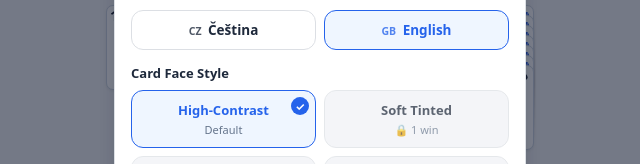
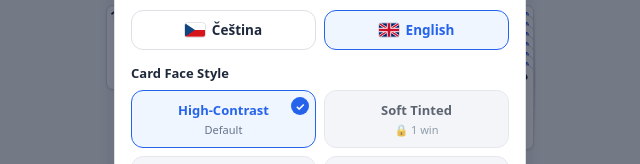
Before and after one commit to OnSnpi/Solitaire, a plain HTML site: page www/index.html in a window 1280 px wide. Both pictures are taken after a click on the button "Settings". Shown: the part 206-370 px from the top of the page, 320-960 px from the left. Drawn offline with Linux system fonts and the light colour scheme.

Commit message:
Update index.html

```diff
--- a/www/index.html
+++ b/www/index.html
@@ -643,20 +643,25 @@
       font-size: 13.5px;
       font-weight: 600;
       cursor: pointer;
-      text-align: center;
-    }
-
-    .seg-btn .lang-code {
-      font-size: 10.5px;
-      font-weight: 700;
-      opacity: 0.78;
-      margin-right: 3px;
+      display: flex;
+      align-items: center;
+      justify-content: center;
+      gap: 7px;
     }
 
     .seg-btn.active {
       border-color: var(--accent);
       background: var(--accent-soft);
       color: var(--accent);
+    }
+
+    .flag-svg {
+      width: 20px;
+      height: 14px;
+      border-radius: 2.5px;
+      box-shadow: 0 0 0 0.6px rgba(15, 23, 42, 0.22);
+      flex-shrink: 0;
+      display: block;
     }
 
     .unlock-grid {
@@ -831,7 +836,7 @@
         <stop offset="100%" stop-color="#64748b" />
       </linearGradient>
 
-      <!-- Default Card Back: Blue Diamond Lattice (Image 2 in Blue) -->
+      <!-- Default Card Back: Blue Diamond Lattice -->
       <pattern id="pat-blue-diamond" width="8.5" height="8.5" patternUnits="userSpaceOnUse" patternTransform="rotate(45)">
         <rect width="8.5" height="8.5" fill="#1d4ed8" />
         <line x1="0" y1="0" x2="8.5" y2="0" stroke="#ffffff" stroke-width="1.35" />
@@ -852,7 +857,7 @@
         <rect x="3" y="3" width="3" height="3" fill="#dc2626" />
       </pattern>
 
-      <!-- 13 Wins: Red Star-Hex Lattice (Image 1) -->
+      <!-- 13 Wins: Red Star-Hex Lattice -->
       <pattern id="pat-red-hex" width="10" height="17.32" patternUnits="userSpaceOnUse">
         <rect width="10" height="17.32" fill="#ffffff" />
         <path d="M5 0L5 17.32M0 4.33L10 12.99M10 4.33L0 12.99M0 0L10 8.66M10 0L0 8.66M0 8.66L10 17.32M10 8.66L0 17.32" stroke="#ef4444" stroke-width="0.65" />
@@ -863,7 +868,7 @@
         <circle cx="10" cy="17.32" r="1.1" fill="#ef4444" />
       </pattern>
 
-      <!-- 20 Wins: Red Tartan Plaid (recolored from Blue Tartan) -->
+      <!-- 20 Wins: Red Tartan Plaid -->
       <pattern id="pat-red-tartan" width="16" height="16" patternUnits="userSpaceOnUse" patternTransform="rotate(45)">
         <rect width="16" height="16" fill="#ffffff" />
         <line x1="0" y1="2" x2="16" y2="2" stroke="#e11d48" stroke-width="1.3" />
@@ -987,8 +992,24 @@
         <div class="setting-group">
           <div class="setting-title" id="lbl-lang-title">Jazyk / Language</div>
           <div class="segmented">
-            <button class="seg-btn" id="lang-cs"><span class="lang-code">CZ</span> &#268;e&#353;tina</button>
-            <button class="seg-btn" id="lang-en"><span class="lang-code">GB</span> English</button>
+            <button class="seg-btn" id="lang-cs">
+              <svg class="flag-svg" viewBox="0 0 30 20" xmlns="http://www.w3.org/2000/svg">
+                <rect width="30" height="10" fill="#ffffff"/>
+                <rect y="10" width="30" height="10" fill="#d7141a"/>
+                <polygon points="0,0 15,10 0,20" fill="#11457e"/>
+              </svg>
+              <span>&#268;e&#353;tina</span>
+            </button>
+            <button class="seg-btn" id="lang-en">
+              <svg class="flag-svg" viewBox="0 0 60 40" xmlns="http://www.w3.org/2000/svg">
+                <rect width="60" height="40" fill="#012169"/>
+                <path d="M0,0 L60,40 M60,0 L0,40" stroke="#ffffff" stroke-width="8"/>
+                <path d="M0,0 L60,40 M60,0 L0,40" stroke="#c8102e" stroke-width="4.5"/>
+                <path d="M30,0 V40 M0,20 H60" stroke="#ffffff" stroke-width="13"/>
+                <path d="M30,0 V40 M0,20 H60" stroke="#c8102e" stroke-width="8"/>
+              </svg>
+              <span>English</span>
+            </button>
           </div>
         </div>
 
@@ -1119,10 +1140,6 @@
       }
 
       // Face Theme 4 (10 wins): Solid 4-Color Max Contrast with Distinct Hue Separation
-      // Hearts = Crimson Red (#dc2626) + White text
-      // Diamonds = Bright Golden Yellow (#eab308) + Deep Black text (#0f172a) -> clearly distinct from Hearts!
-      // Spades = Deep Black (#0f172a) + White text
-      // Clubs = Royal Navy Blue (#1d4ed8) + White text
       function renderSolid4ColorCardSVG(card) {
         const styleMap = {
           hearts:   { bg: '#dc2626', fg: '#ffffff' },
@@ -2120,7 +2137,6 @@
         }
       }
 
-      // Helper for 8-pointed compass star in Red Rosette card back (Image 1)
       function eightPointStarSVG(cx, cy, rOuter, rInner) {
         let segs = '';
         for (let i = 0; i < 8; i++) {
@@ -2159,16 +2175,12 @@
             </svg>`;
         }
         if (themeId === 'red_rosette') {
-          // Image 1: Bold Red Border, Corner Star Medallions, Hex-Star Lattice, Center 8-Point Star
           return `
             <svg class="card-back-svg" viewBox="0 0 60 86" xmlns="http://www.w3.org/2000/svg">
               <rect width="60" height="86" rx="4" fill="#ffffff"/>
-              <!-- Outer Red Frame -->
               <rect x="3" y="3" width="54" height="80" rx="2" fill="none" stroke="#ef4444" stroke-width="3.6"/>
               <rect x="6.5" y="6.5" width="47" height="73" rx="1.5" fill="none" stroke="#ef4444" stroke-width="0.9"/>
-              <!-- Inner Geometric Hex-Star Pattern -->
               <rect x="8.5" y="8.5" width="43" height="69" fill="url(#pat-red-hex)" stroke="#ef4444" stroke-width="0.9"/>
-              <!-- 4 Corner Star Medallions -->
               <circle cx="6.5" cy="6.5" r="5.2" fill="#ffffff" stroke="#ef4444" stroke-width="1.1"/>
               ${eightPointStarSVG(6.5, 6.5, 4.6, 1.9)}
               <circle cx="53.5" cy="6.5" r="5.2" fill="#ffffff" stroke="#ef4444" stroke-width="1.1"/>
@@ -2177,7 +2189,6 @@
               ${eightPointStarSVG(6.5, 79.5, 4.6, 1.9)}
               <circle cx="53.5" cy="79.5" r="5.2" fill="#ffffff" stroke="#ef4444" stroke-width="1.1"/>
               ${eightPointStarSVG(53.5, 79.5, 4.6, 1.9)}
-              <!-- Center Compass Star Medallion -->
               <circle cx="30" cy="43" r="10.5" fill="#ffffff" stroke="#ef4444" stroke-width="1.2"/>
               <circle cx="30" cy="43" r="8.8" fill="#ef4444"/>
               ${eightPointStarSVG(30, 43, 12.5, 5.2)}
@@ -2197,7 +2208,6 @@
               <rect x="0.75" y="0.75" width="58.5" height="84.5" rx="4.5" fill="none" stroke="#bae6fd" stroke-width="1"/>
             </svg>`;
         }
-        // Default (0 wins): Blue Diamond Lattice (Image 2 in Blue)
         return `
           <svg class="card-back-svg" viewBox="0 0 60 86" xmlns="http://www.w3.org/2000/svg">
             <rect width="60" height="86" rx="4" fill="#ffffff"/>
@@ -2648,8 +2658,7 @@
         document.getElementById(id).classList.remove('open');
       }
 
-      // Secret Testing Gestures:
-      // 1) 5x tap on "Nastavení hry" -> jumps directly to the NEXT bonus milestone & applies it immediately
+      // Secret Testing Gestures
       let titleTapCount = 0;
       let titleTapTimer = null;
       document.getElementById('modal-settings-title').addEventListener('click', () => {
@@ -2680,7 +2689,6 @@
         titleTapTimer = setTimeout(() => { titleTapCount = 0; }, 1500);
       });
 
-      // 2) 5x tap on "Výhry" box in Settings -> resets wins back to 0 and restores default themes
       let winsTapCount = 0;
       let winsTapTimer = null;
       document.getElementById('stat-box-wins').addEventListener('click', () => {
@@ -2701,7 +2709,7 @@
         winsTapTimer = setTimeout(() => { winsTapCount = 0; }, 1500);
       });
 
-      // Point A: Tapping empty board area draws next card from stock
+      // Tapping empty board area draws next card from stock
       document.getElementById('board').addEventListener('click', (e) => {
         if (e.target.closest('.card') || e.target.closest('.signpost-target') || e.target.closest('.slot-stock')) {
           return;
@@ -2719,7 +2727,6 @@
       document.getElementById('btn-rules').addEventListener('click', () => openModal('modal-rules'));
       document.getElementById('btn-settings').addEventListener('click', () => openModal('modal-settings'));
 
-      // Point F: If game is already finished (isGameOver), New Game deals immediately without asking
       document.getElementById('btn-new').addEventListener('click', () => {
         if (state.isGameOver) {
           dealNewGame();
```
